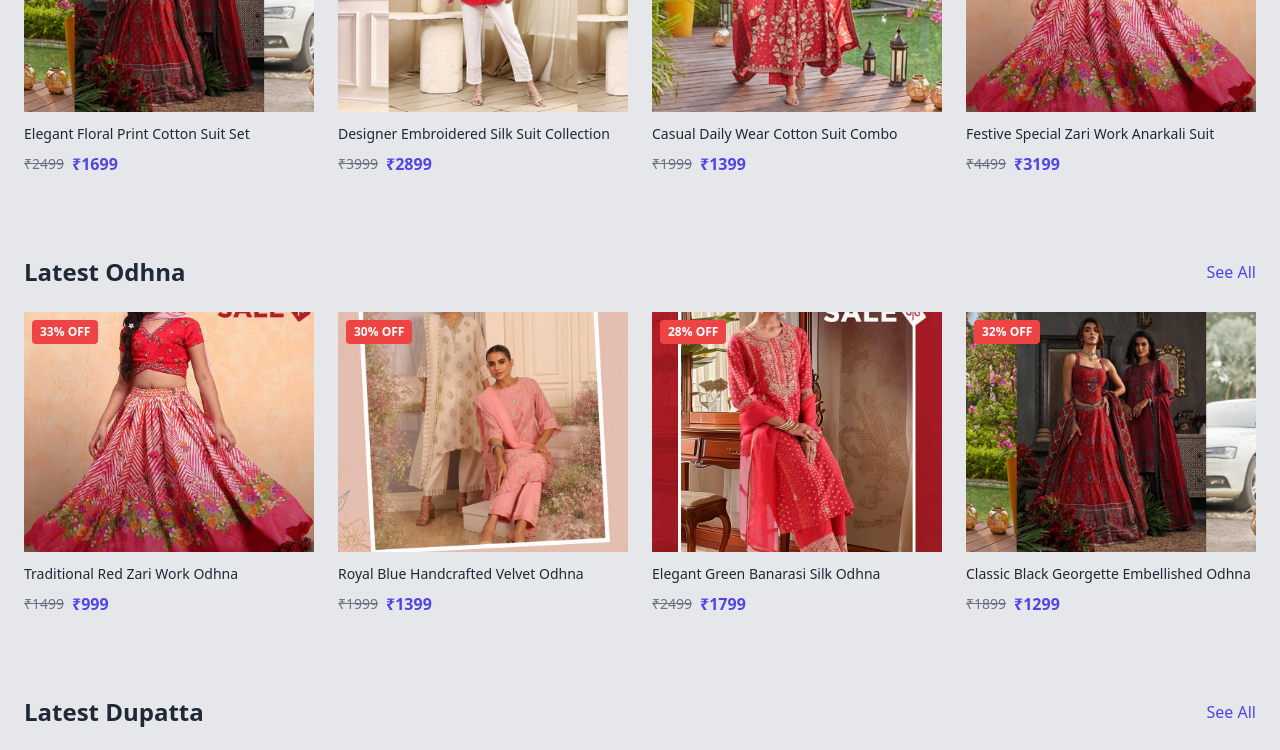
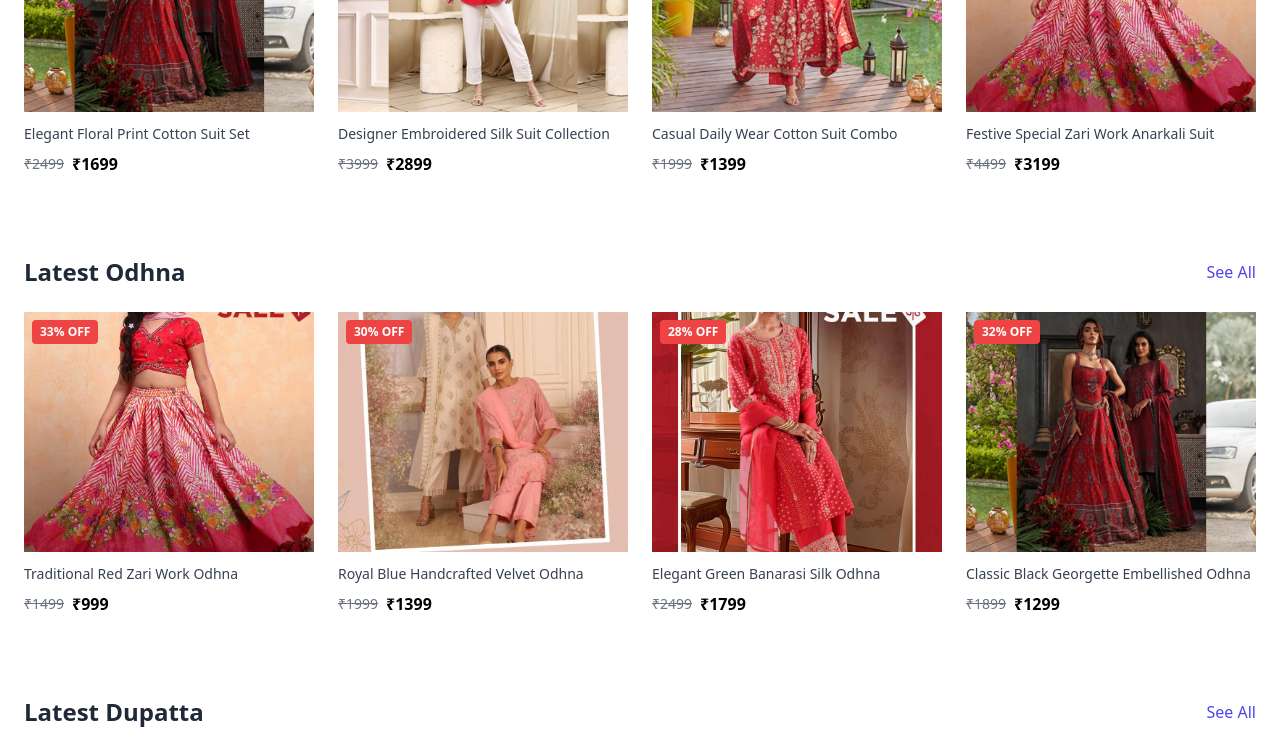
Before and after one commit to syncrao/Rajputi-E-Commerce-Platform, a React (Vite) app in the folder frontend/: page / in a window 1280 px wide. Shown: the part 1460-2210 px from the top of the page. Built offline with nearby package versions, Linux system fonts and the light colour scheme; no server answers.

Commit message:
added sections

```diff
--- a/frontend/src/screens/HomeScreen.jsx
+++ b/frontend/src/screens/HomeScreen.jsx
@@ -120,7 +120,7 @@ export default function HomeScreen() {
   const latestPoshak = [
     {
       id: 1,
-      name: "Bridal Heavy Embroidery Silk Poshak",
+      name: "Bridal Heavy Embroidery Silk Poshak iejfewi ijewijf ij ewjgijg  gwj iwejg jwei ejewig  ewifj ewigjg jewg",
       img: "/assets/hero/desktop2.jpg",
       mrp: 9999,
       price: 7499,
@@ -178,7 +178,7 @@ export default function HomeScreen() {
         {items.map((item) => (
           <div
             key={item.id}
-            className="rounded-lg hover:shadow-md transition  relative"
+            className="rounded-lg transition  relative"
           >
             {/* Discount Badge */}
             <span className="absolute top-2 left-2 bg-red-500 text-white text-xs font-semibold px-2 py-1 rounded">
@@ -188,16 +188,16 @@ export default function HomeScreen() {
             <img
               src={item.img}
               alt={item.name}
-              className="w-full h-60 object-cover "
+              className="w-full h-60 object-cover"
             />
-            <h3 className="mt-3 text-gray-800 font-medium text-sm line-clamp-2">
+            <h3 className="mt-3 text-gray-700 font-medium text-sm line-clamp-2 hover:text-black">
               {item.name}
             </h3>
             <div className="mt-2 flex items-center gap-2">
               <span className="text-gray-500 line-through text-sm">
                 ₹{item.mrp}
               </span>
-              <span className="text-indigo-600 font-semibold">
+              <span className="text-black font-semibold">
                 ₹{item.price}
               </span>
             </div>
@@ -208,7 +208,7 @@ export default function HomeScreen() {
   );
 
   return (
-    <div className="min-h-screen bg-gray-200">
+    <div className="min-h-screen bg-white">
       {/* Fullscreen Slider */}
       <div className="relative w-full h-screen overflow-hidden">
         {desktopImages.map((img, index) => (
```
